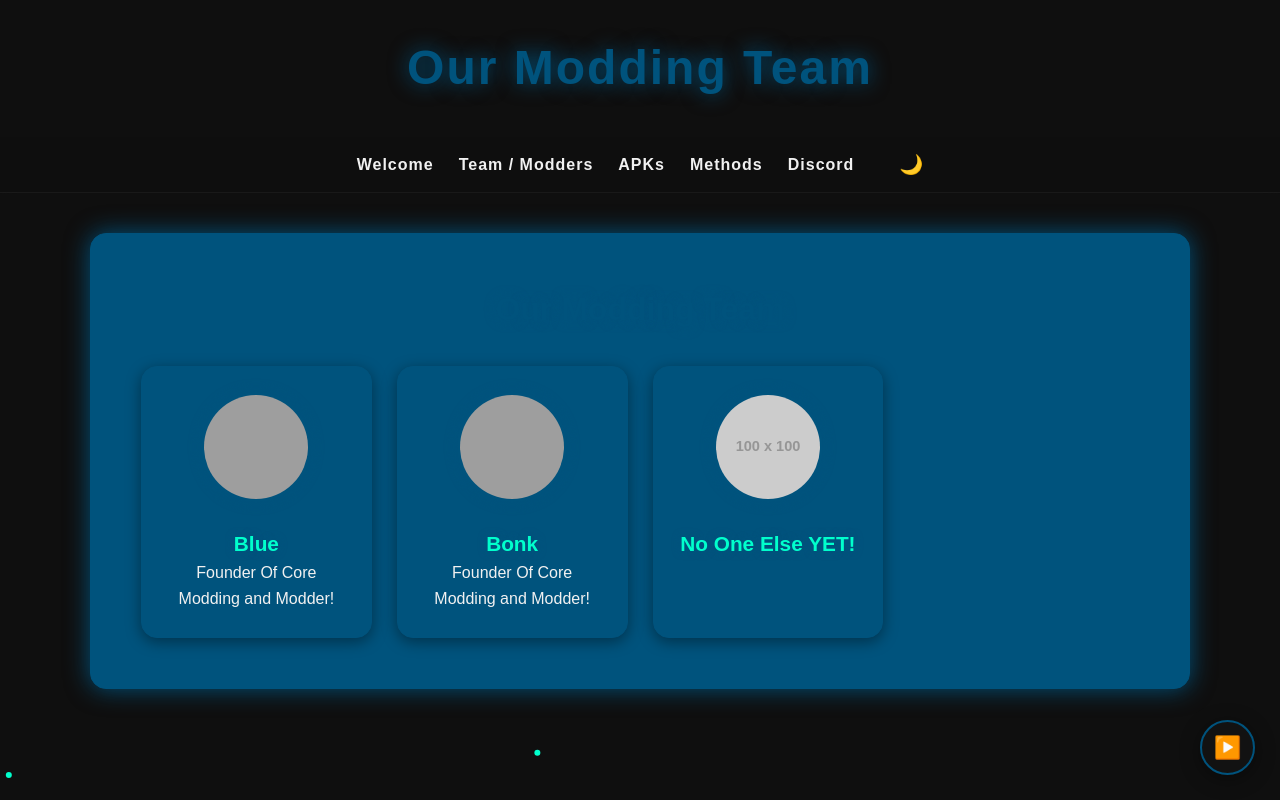
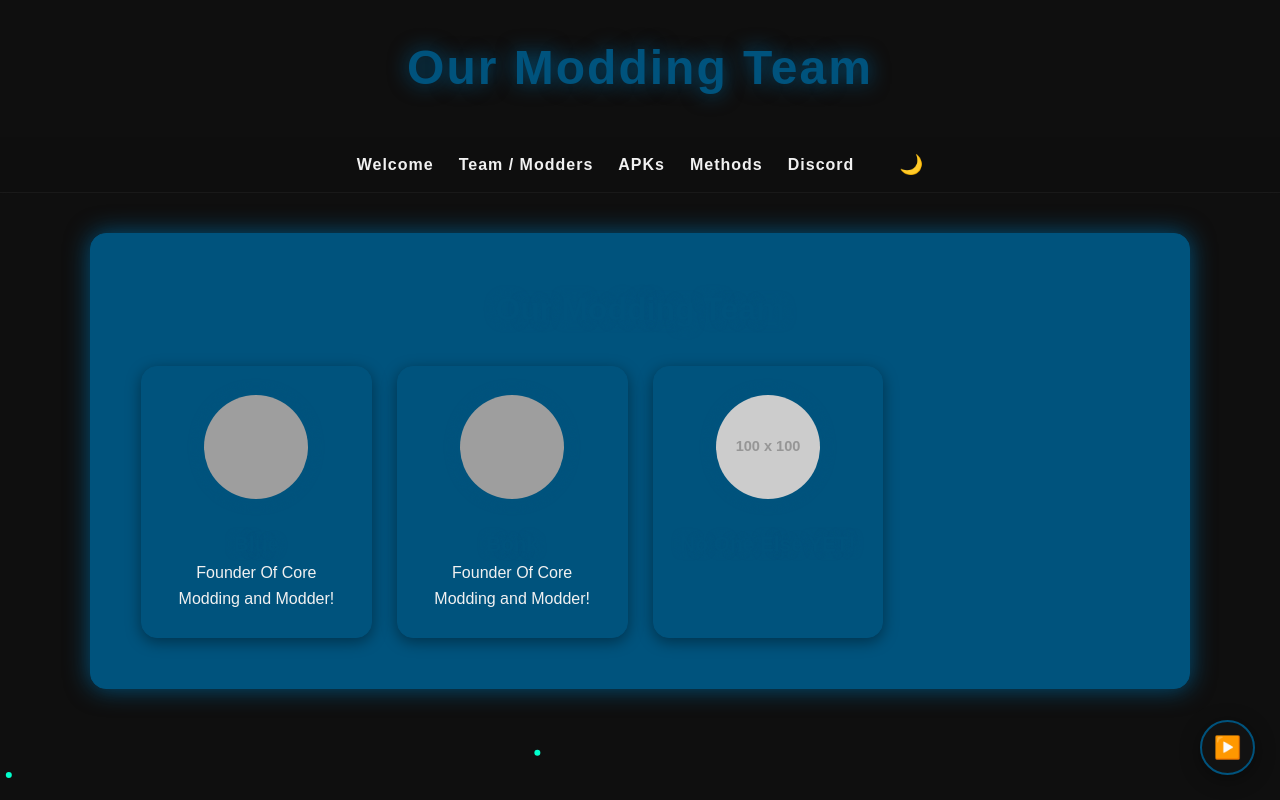
Before and after one commit to dxrkalfie/Core-modding, a plain HTML site: page team.html in a window 1280 px wide. Shown: the top 800 px of the page. Drawn offline with Linux system fonts and the light colour scheme; grey boxes are pictures that could not be loaded; placeholder pictures from the web are drawn by us.

Commit message:
Update style.css

```diff
--- a/style.css
+++ b/style.css
@@ -123,7 +123,7 @@ nav a:hover {
 .card h3 {
   margin-top: 18px;
   font-size: 1.3rem;
-  color: #00ffcc;
+  color: var(--accent);
   text-shadow: 0 0 8px var(--accent);
 }
 /* Friends Section */
```
